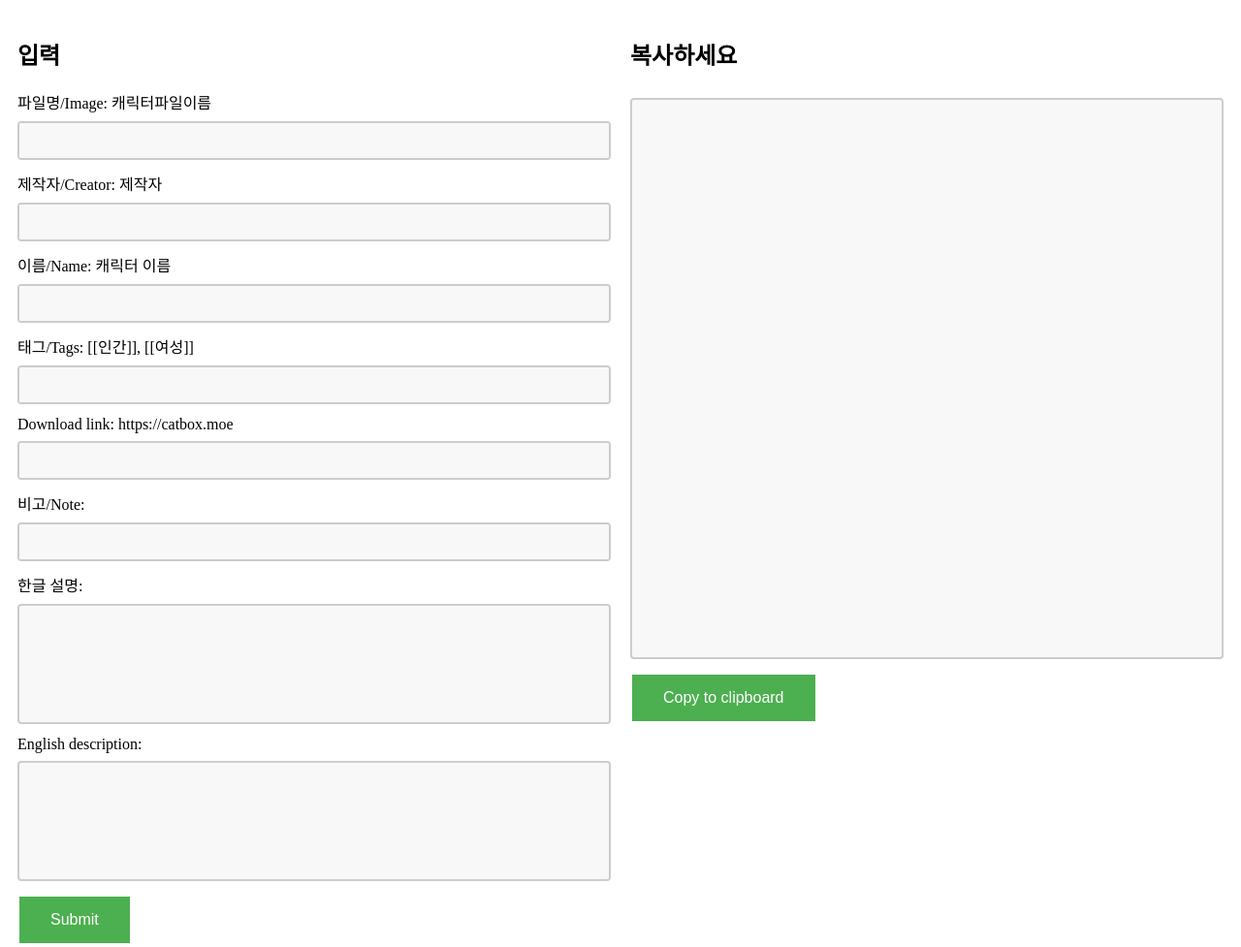
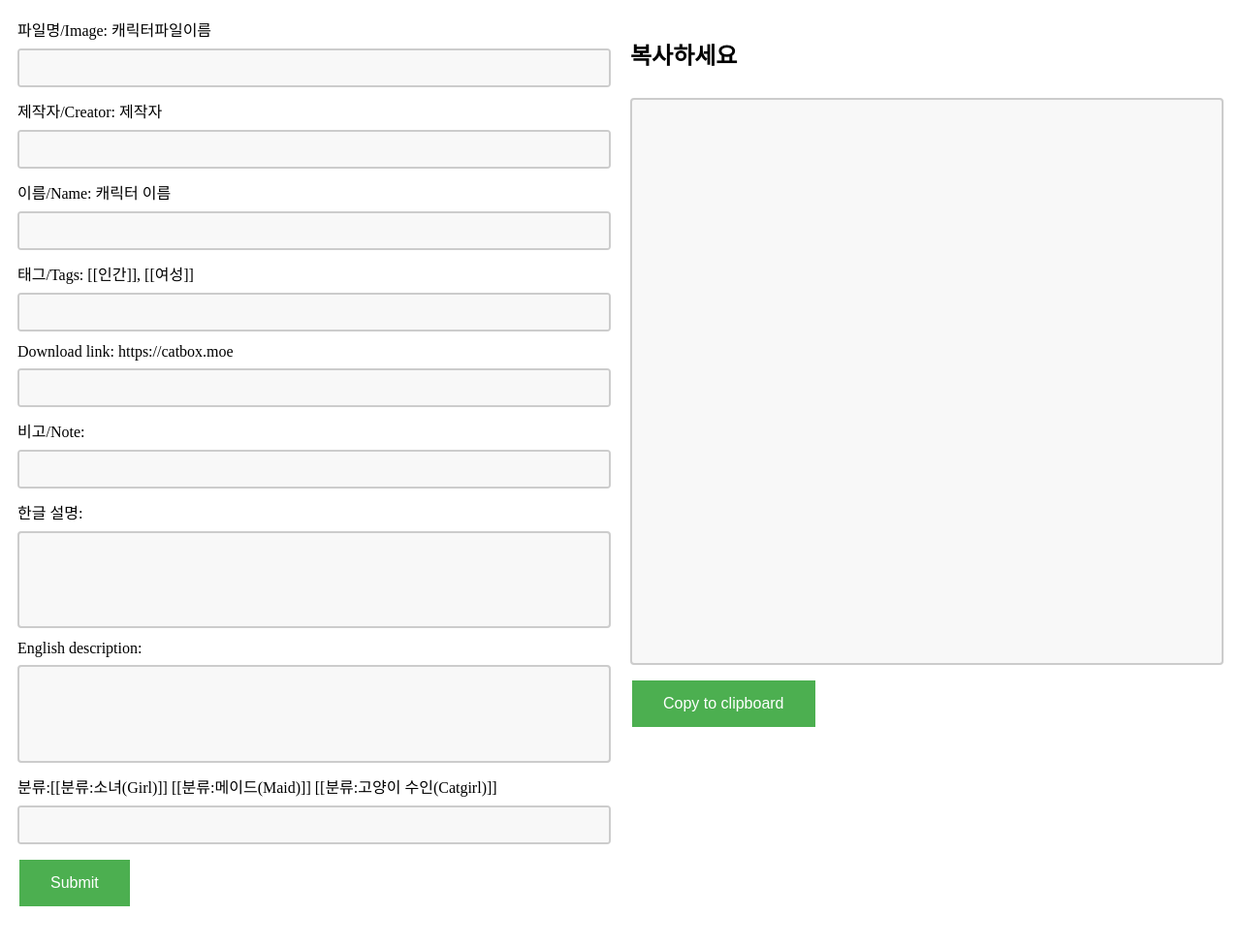
Before and after one commit to peppertaco/peppertaco.github.io, a plain HTML site: page index.html in a window 1280 px wide. Shown: the whole page at 97% size. After the commit the page ends 939 px from the top, so only its background shows below. Drawn offline with Linux system fonts and the light colour scheme.

Commit message:
Add files via upload

```diff
--- a/index.html
+++ b/index.html
@@ -50,7 +50,6 @@
 <body>
 	<div class="container">
 		<div>
-			<h2>입력</h2>
 <label for="image">파일명/Image: 캐릭터파일이름</label><br>
 <textarea id="image" name="image"></textarea><br>
 
@@ -70,10 +69,13 @@
 <textarea id='note' name="note"></textarea><br>
 
 <label for="koreanDescription">한글 설명:</label><br>
-<textarea id='koreanDescription' name="koreanDescription" style="height:15%"></textarea><br>
+<textarea id='koreanDescription' name="koreanDescription" style="height:12%"></textarea><br>
 
 <label for="englishDescription">English description:</label><br>
-<textarea id='englishDescription' name="englishDescription" style="height:15%"></textarea><br>
+<textarea id='englishDescription' name="englishDescription" style="height:12%"></textarea><br>
+
+<label for="Categories">분류:[[분류:소녀(Girl)]] [[분류:메이드(Maid)]] [[분류:고양이 수인(Catgirl)]]</label><br>
+<textarea id='Categories' name="Categories"></textarea><br>
 
 
 			<button class="button" onclick="submitForm()">Submit</button>
@@ -95,8 +97,9 @@
 			const note = document.getElementById("note").value;
 			const koreanDescription = document.getElementById("koreanDescription").value;
 			const englishDescription = document.getElementById("englishDescription").value;
+			const Categories = document.getElementById("Categories").value;
 
-			const output = `||<width=15%>이미지||<width=50%>[[파일:${image}.png|align=center]]||\n||<width=15%>제작자 / Creator||<width=85%>${creator}||\n||<width=15%>이름 / Name||<width=85%>${name}||\n||<width=15%>태그 / Tags||<width=85%>${tags}||\n||<width=15%>Download link||<width=85%>[[${downloadLink}]]||\n||<width=15%>비고 / Note||<width=85%>${note}||\n||<width=15%>한글 설명||<width=85%>${koreanDescription}||\n||<width=15%>English Description||<width=85%>${englishDescription}||`;
+			const output = `||<width=15%>이미지||<width=50%>[[파일:${image}.png|align=center]]||\n||<width=15%>제작자 / Creator||<width=85%>${creator}||\n||<width=15%>이름 / Name||<width=85%>${name}||\n||<width=15%>태그 / Tags||<width=85%>${tags}||\n||<width=15%>Download link||<width=85%>[[${downloadLink}]]||\n||<width=15%>비고 / Note||<width=85%>${note}||\n||<width=15%>한글 설명||<width=85%>${koreanDescription}||\n||<width=15%>English Description||<width=85%>${englishDescription}||\n${Categories}`;
 
 			document.getElementById("output").value = output;
 		}
```
